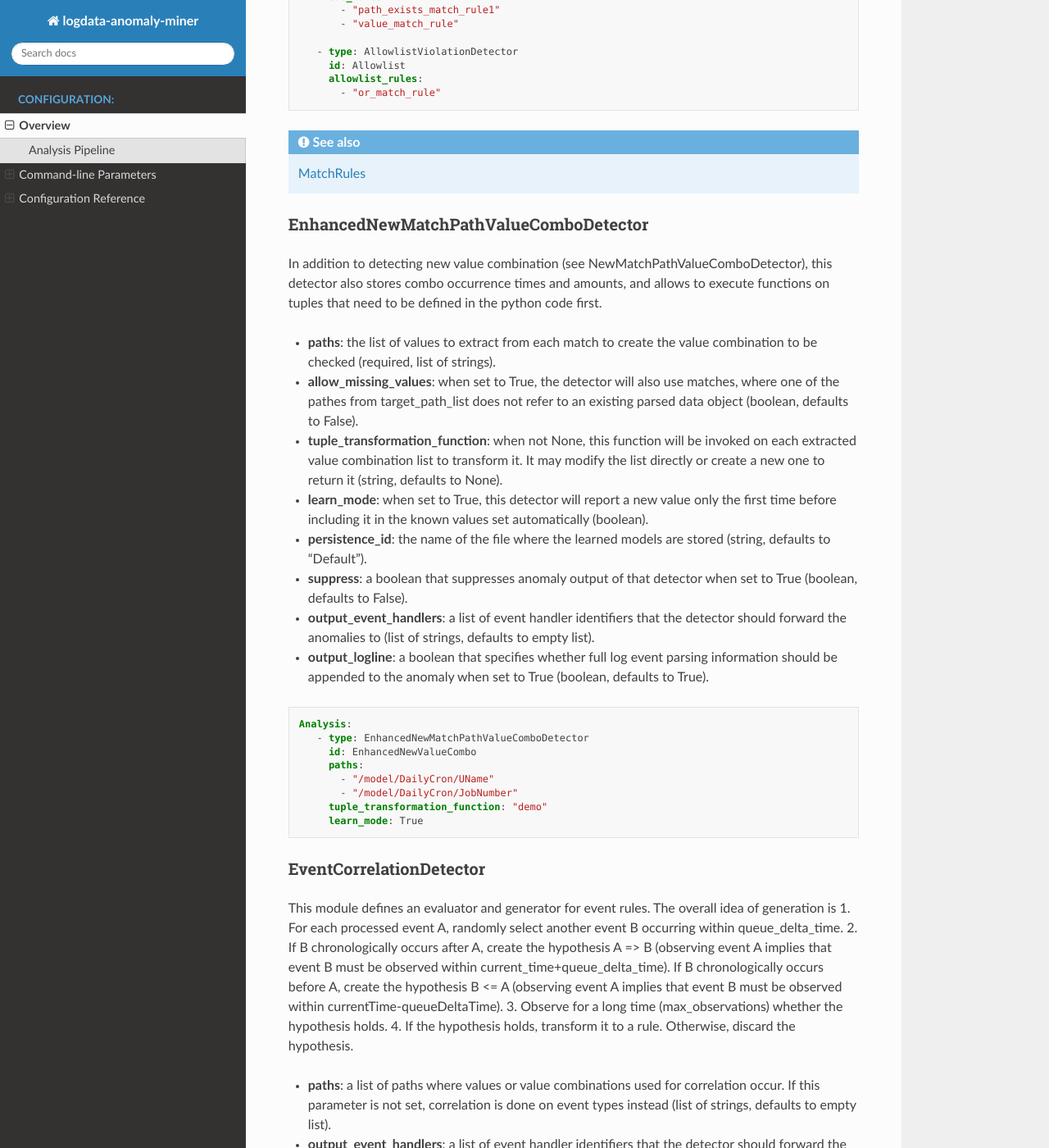
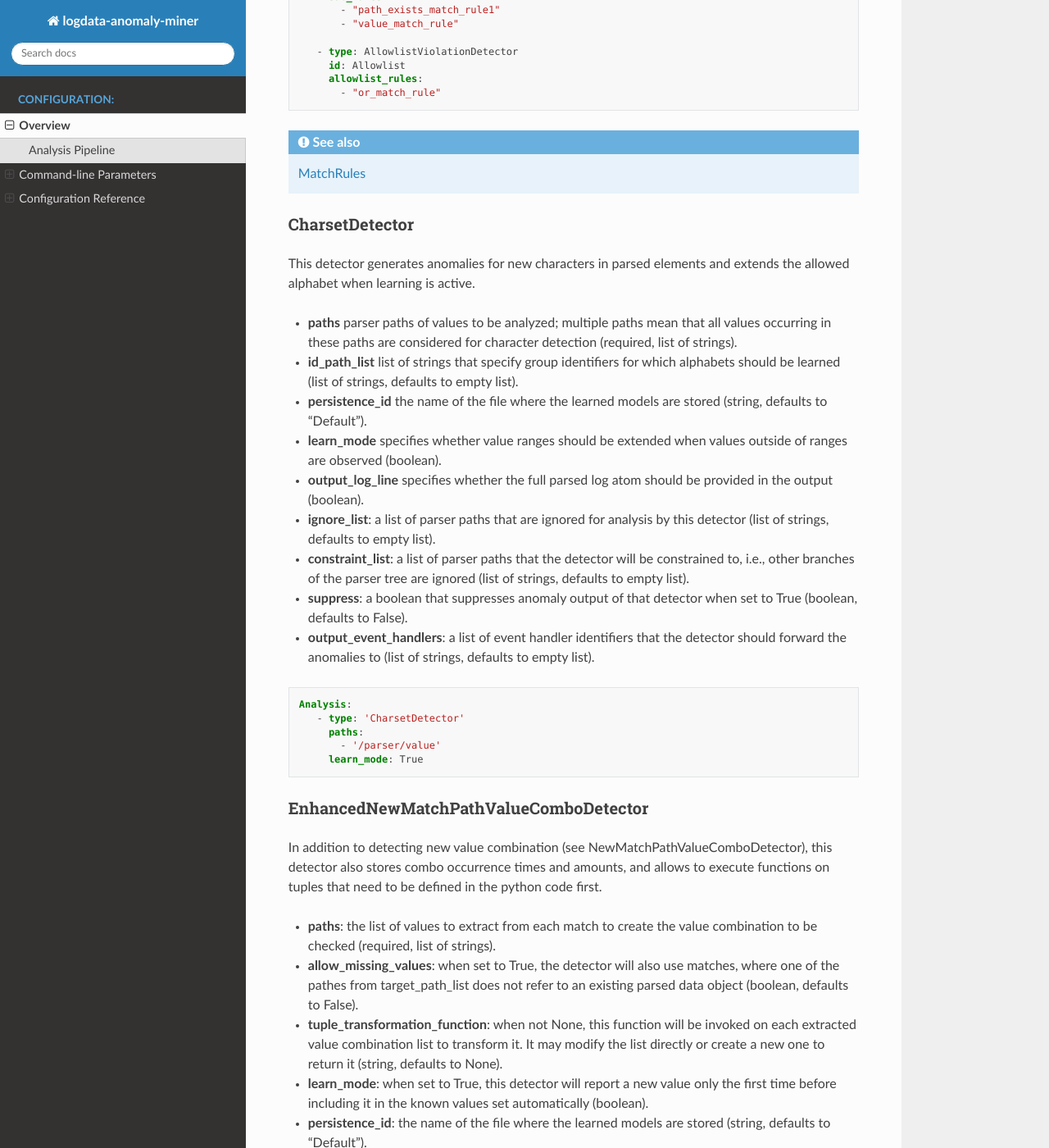
Before and after one commit to ait-aecid/logdata-anomaly-miner, a Sphinx documentation site: the page built from docs/CONFIGURATION.rst, in a window 1280 px wide and 1400 px high, scrolled down 25247 px. Shown: the whole window at 82% size. Built offline with Sphinx 7.4.7 and the Read the Docs theme 2.0.0, drawn with Linux system fonts in a browser that asks for light colours; pages that are not in the unit, such as notebooks, are missing from menus; some of the changed text lies outside the part shown.

Commit message:
Add documentation for charset detector

```diff
--- a/docs/CONFIGURATION.rst
+++ b/docs/CONFIGURATION.rst
@@ -1239,6 +1239,29 @@ This module defines a detector for log atoms not matching any allowlisted rule.
 
    :ref:`MatchRules`
 
+CharsetDetector
+~~~~~~~~~~~~~~~~~~
+
+This detector generates anomalies for new characters in parsed elements and extends the allowed alphabet when learning is active.
+
+* **paths** parser paths of values to be analyzed; multiple paths mean that all values occurring in these paths are considered for character detection (required, list of strings).
+* **id_path_list** list of strings that specify group identifiers for which alphabets should be learned (list of strings, defaults to empty list).
+* **persistence_id** the name of the file where the learned models are stored (string, defaults to "Default").
+* **learn_mode** specifies whether value ranges should be extended when values outside of ranges are observed (boolean).
+* **output_log_line** specifies whether the full parsed log atom should be provided in the output (boolean).
+* **ignore_list**: a list of parser paths that are ignored for analysis by this detector (list of strings, defaults to empty list).
+* **constraint_list**: a list of parser paths that the detector will be constrained to, i.e., other branches of the parser tree are ignored (list of strings, defaults to empty list).
+* **suppress**: a boolean that suppresses anomaly output of that detector when set to True (boolean, defaults to False).
+* **output_event_handlers**: a list of event handler identifiers that the detector should forward the anomalies to (list of strings, defaults to empty list).
+
+.. code-block:: yaml
+
+     Analysis:
+        - type: 'CharsetDetector'
+          paths:
+            - '/parser/value'
+          learn_mode: True
+
 EnhancedNewMatchPathValueComboDetector
 ~~~~~~~~~~~~~~~~~~~~~~~~~~~~~~~~~~~~~~
 
@@ -1846,7 +1869,7 @@ This detector generates ranges for numeric values, detects values outside of the
 * **paths** parser paths of values to be analyzed; multiple paths mean that all values occurring in these paths are considered for value range generation (required, list of strings).
 * **id_path_list** list of strings that specify group identifiers for which numeric ranges should be learned (list of strings, defaults to empty list).
 * **persistence_id** the name of the file where the learned models are stored (string, defaults to "Default").
-* **learn_mode** specifies whether value ranges should be extended when values outside of ranges are observed (.
+* **learn_mode** specifies whether value ranges should be extended when values outside of ranges are observed (boolean).
 * **output_log_line** specifies whether the full parsed log atom should be provided in the output (boolean).
 * **ignore_list**: a list of parser paths that are ignored for analysis by this detector (list of strings, defaults to empty list).
 * **constraint_list**: a list of parser paths that the detector will be constrained to, i.e., other branches of the parser tree are ignored (list of strings, defaults to empty list).
```
